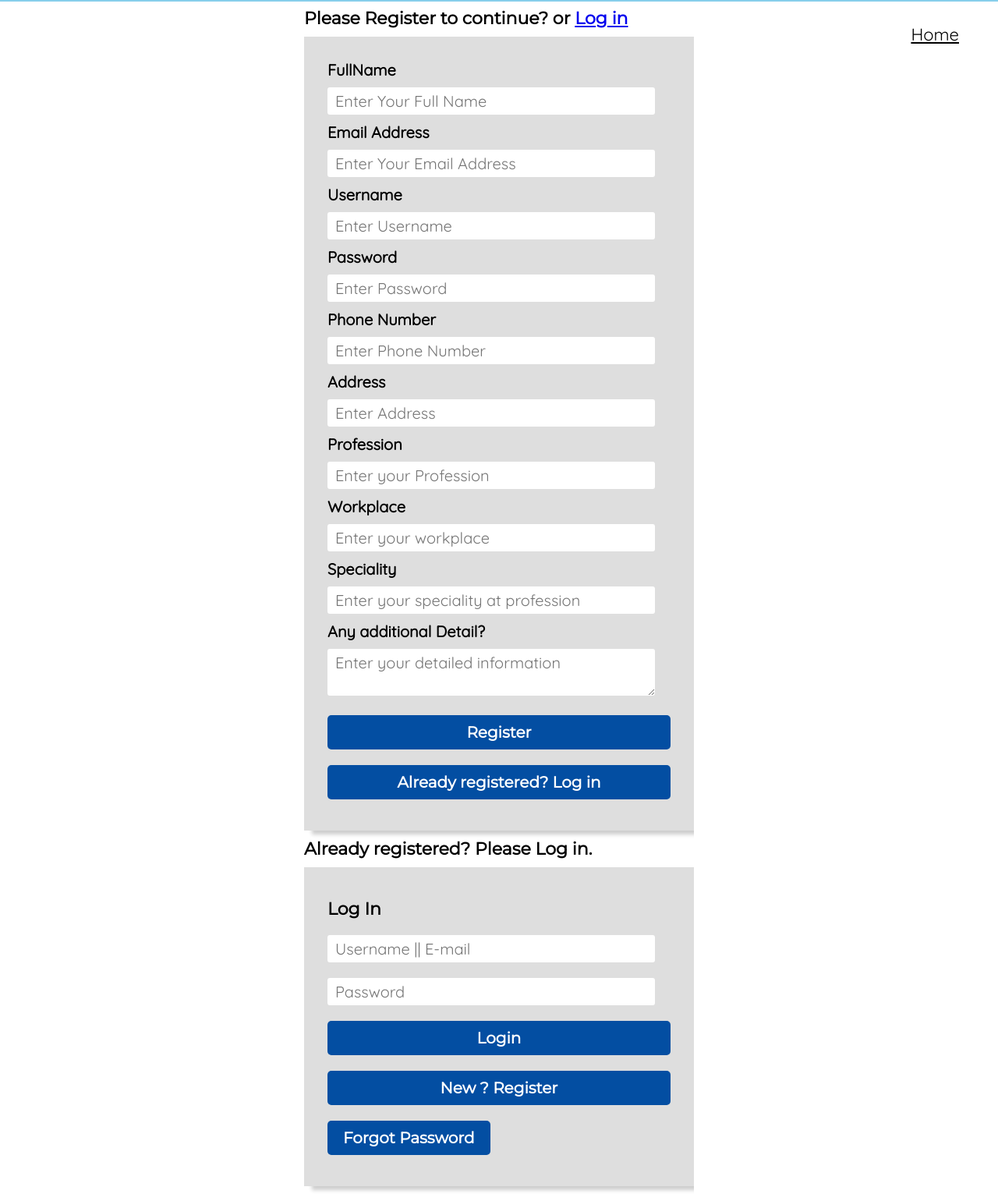
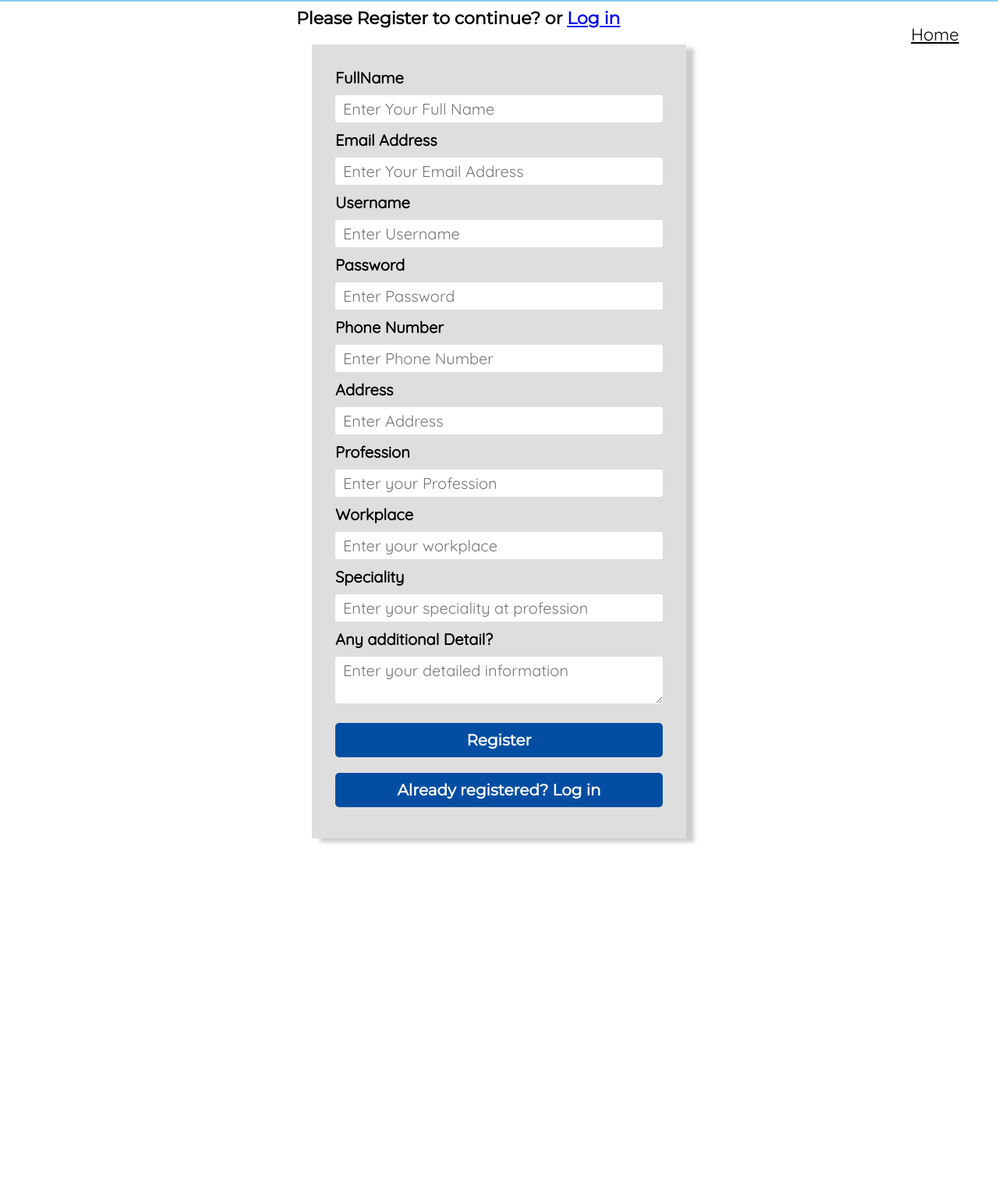
Before and after one commit to yubrajbhandari923/team-shanti-hackathon, a PHP site: page /login in a window 1280 px wide. Shown: the whole page at 78% size. After the commit the page ends 1082 px from the top, so only its background shows below. Run offline with PHP 8.4, Linux system fonts and the light colour scheme.

Commit message:
made as required

```diff
--- a/header.php
+++ b/header.php
@@ -2,11 +2,11 @@
 <header class="sideBar">
     <nav>
         <ul>
-            <a href="user_dashboard.php"><li class="headerItem headerItem--active">
+            <a href="user_dashboard"><li class="headerItem headerItem--active">
                 <i class="flaticon-user"></i>
             </li> </a>
-            <a href="user_notification.php"><li class="headerItem"><i class="flaticon-notification"></i></li></a>
-            <a href="user_cards.php"><li class="headerItem"><i class="flaticon-note"></i></li></a>
+            <a href="user_notification"><li class="headerItem"><i class="flaticon-notification"></i></li></a>
+            <a href="user_cards"><li class="headerItem"><i class="flaticon-note"></i></li></a>
             <a id='logout'><li class="headerItem headerItem--logOut"><i class="flaticon-logout"></i></li>      </a>
         </ul>
     </nav>
--- a/login.php
+++ b/login.php
@@ -41,7 +41,8 @@ if(isset($_SESSION['error_direct'])){
     <section class="container">
         <section class="hero">
             <section class="forms forms-<?php echo $data; ?>">
-                <h1>Please Register to continue? or <a href="#login-form"> Log in</a></h1>
+            <div class="form1 register-form">
+                <h1>Please Register to continue? or <a id=show-log href="#"> Log in</a></h1>
                 <form class="register-form" autocomplete=on id='register'>
                     <div>
                         <label> FullName</label>
@@ -79,9 +80,10 @@ if(isset($_SESSION['error_direct'])){
                                     <button id="goto-log"> Already registered? Log in </button>
 
                                 </form>
-                                <h1>Already registered? Please Log in.</h1>
-                                <form id="login-form" class="login-form" method="POST" action="handle/logincheck">
-                            <h1>Log In</h1>
+</div>      <div class="form2 login-form">
+                                <h1>Please Log in or Not registered yet? <a id=show-reg href="#"> Register</a></h1>
+                                <form id="login-form" method="POST" action="handle/logincheck">
+                                <h1>Log In</h1>
                             <input type=text name='username1' Placeholder="Username || E-mail">
                             <input type=password name='password1' Placeholder="Password">
                             <div class="error">
@@ -95,11 +97,26 @@ if(isset($_SESSION['error_direct'])){
                             <button id="goto-reg">New ? Register</button>
                             <a href='#'><button type='button'>Forgot Password</button></a>
                         </form>
+                        </div>
             </section>
         </section>
     </section>
 </body>
 <script src='refrences/js/jquery.js'></script>
 <script src='refrences/js/log.js'></script>
+<script>
+ $(document).ready(function () {
+     $("#show-log").click(function (e) {
+         e.preventDefault();
+         $(".register-form").hide();
+         $(".login-form").show();
+     });
+     $("#show-reg").click(function (e) {
+         e.preventDefault();
+         $(".register-form").show();
+         $(".login-form").hide();
+     });
+ });
+</script>
 </html>
 <?php session_destroy();?>
--- a/refrences/css/login-style.css
+++ b/refrences/css/login-style.css
@@ -12,18 +12,18 @@ body, html, *{
     align-items: center;
 }
 .forms{
-    width: 90vw;
-    max-width:500px;
-
+    width: max-content;
+    display: flex;
 }
 form{
+    width: min-content;
     display: flex;
     flex-direction: column;
     padding: 30px;
     font:20px quicksand;
     font-weight: bolder;
     background: #dedede;
-    margin: 10px 0;
+    margin: 20px;
     box-shadow: 10px 5px 5px 0 rgba(0,0,0,0.2)
 }
 form input, textarea{
@@ -53,3 +53,6 @@ button{
     background: #034ea2;
     color: white;
 }
+.login-form{
+    display: none;
+}
--- a/user_dashboard.php
+++ b/user_dashboard.php
@@ -72,7 +72,8 @@
     $(document).ready(function () {
         $(".edit__userData").click(function (e) {
             e.preventDefault();
-            $(this).prev().html("<form ><input type=text><button type=submit class=edit__userData> Done </button></form>")
+            name = $(this).prev().prev().text().slice(0,-1);
+            $(this).prev().html("<form ><input name="+ name +" type=text><button type=submit class=edit__userData> Done </button></form>")
             $(this).hide();
 
         });
```
